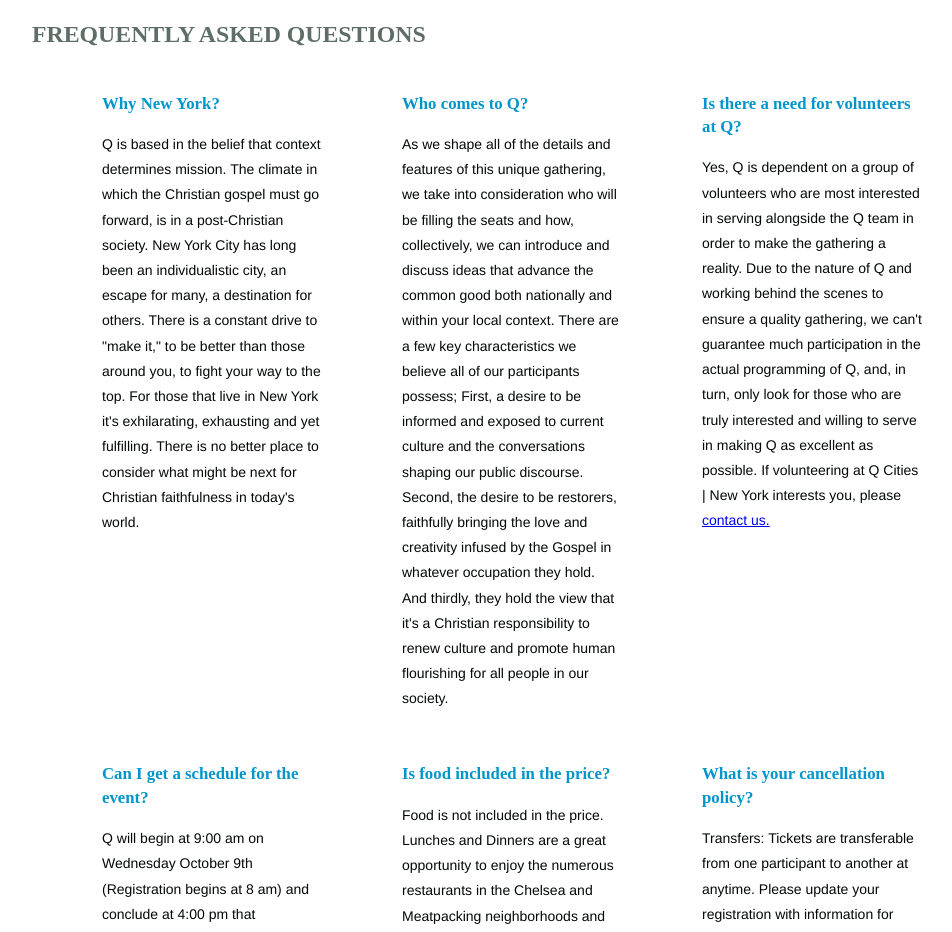
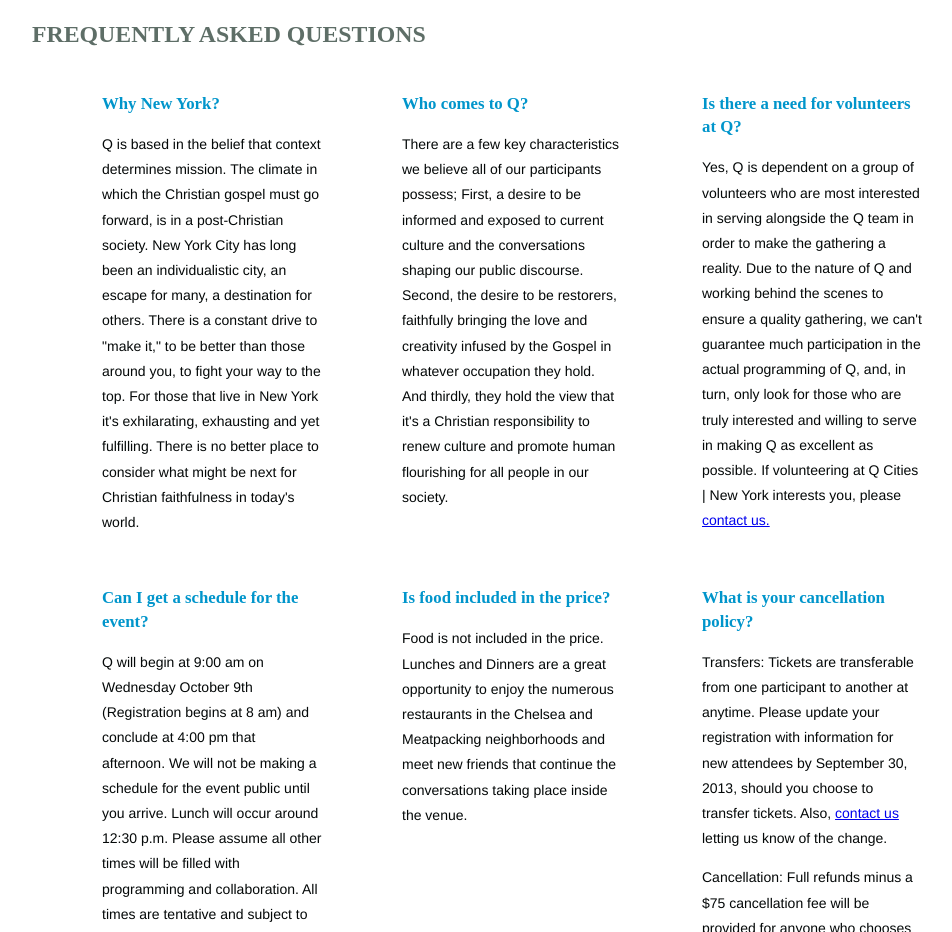
Before and after one commit to Whiteboard/qny, a plain HTML site: page index.html in a window 1280 px wide. Shown: the part 4380-5312 px from the top of the page, without its empty margins (128-1080 px from the left). Drawn offline with Linux system fonts and the light colour scheme.

Commit message:
Changed Who Comes to Q

```diff
--- a/index.html
+++ b/index.html
@@ -526,7 +526,7 @@
                     </div>
                     <div class="qa columns four offset-by-one">
                         <h3>Who comes to Q?</h3>
-                        <p>As we shape all of the details and features of this unique gathering, we take into consideration who will be filling the seats and how, collectively, we can introduce and discuss ideas that advance the common good both nationally and within your local context. There are a few key characteristics we believe all of our participants possess; First, a desire to be informed and exposed to current culture and the conversations shaping our public discourse. Second, the desire to be restorers, faithfully bringing the love and creativity infused by the Gospel in whatever occupation they hold. And thirdly, they hold the view that it's a Christian responsibility to renew culture and promote human flourishing for all people in our society.
+                        <p>There are a few key characteristics we believe all of our participants possess; First, a desire to be informed and exposed to current culture and the conversations shaping our public discourse. Second, the desire to be restorers, faithfully bringing the love and creativity infused by the Gospel in whatever occupation they hold. And thirdly, they hold the view that it's a Christian responsibility to renew culture and promote human flourishing for all people in our society.
                         </p>
                     </div>
                     <div class="qa columns four offset-by-one">
```
